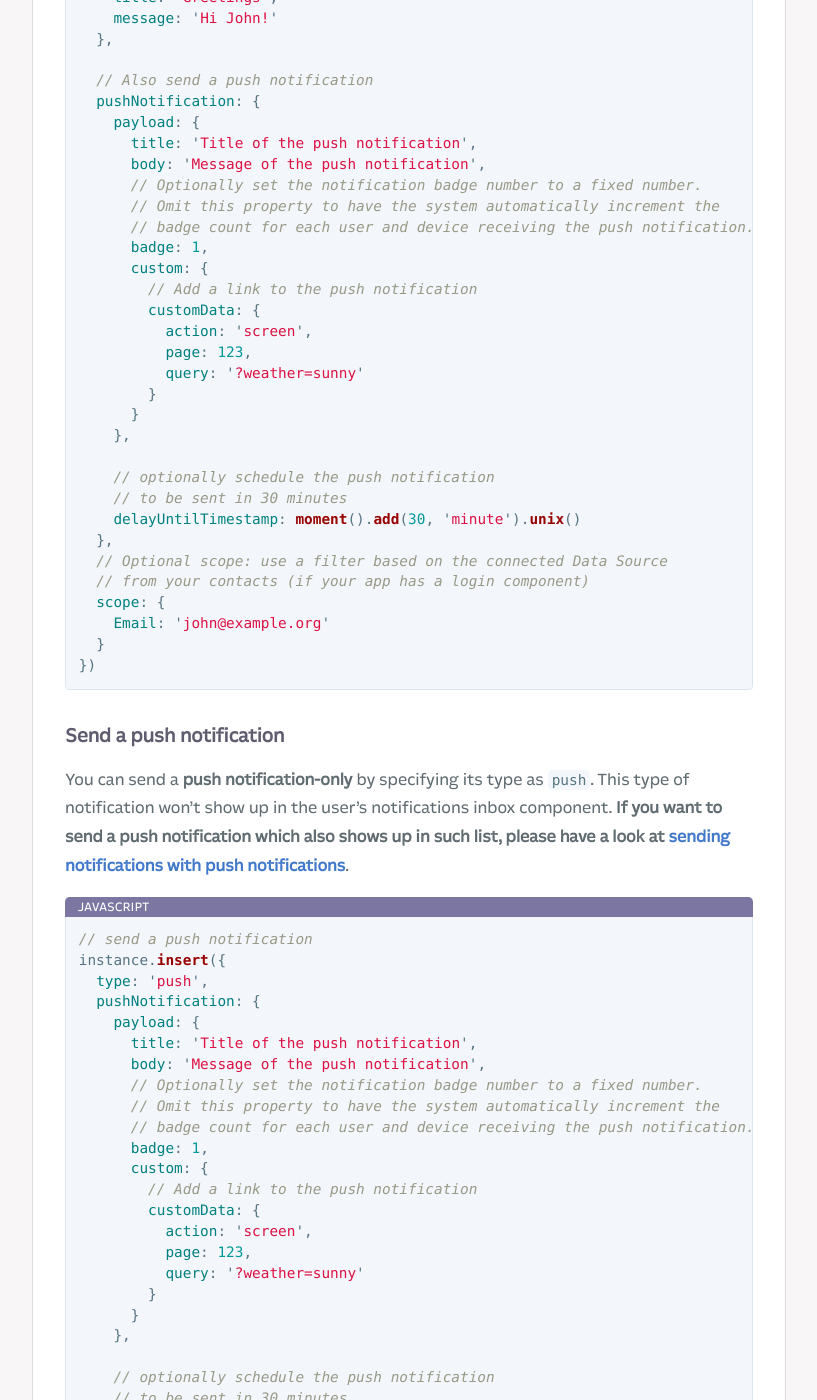
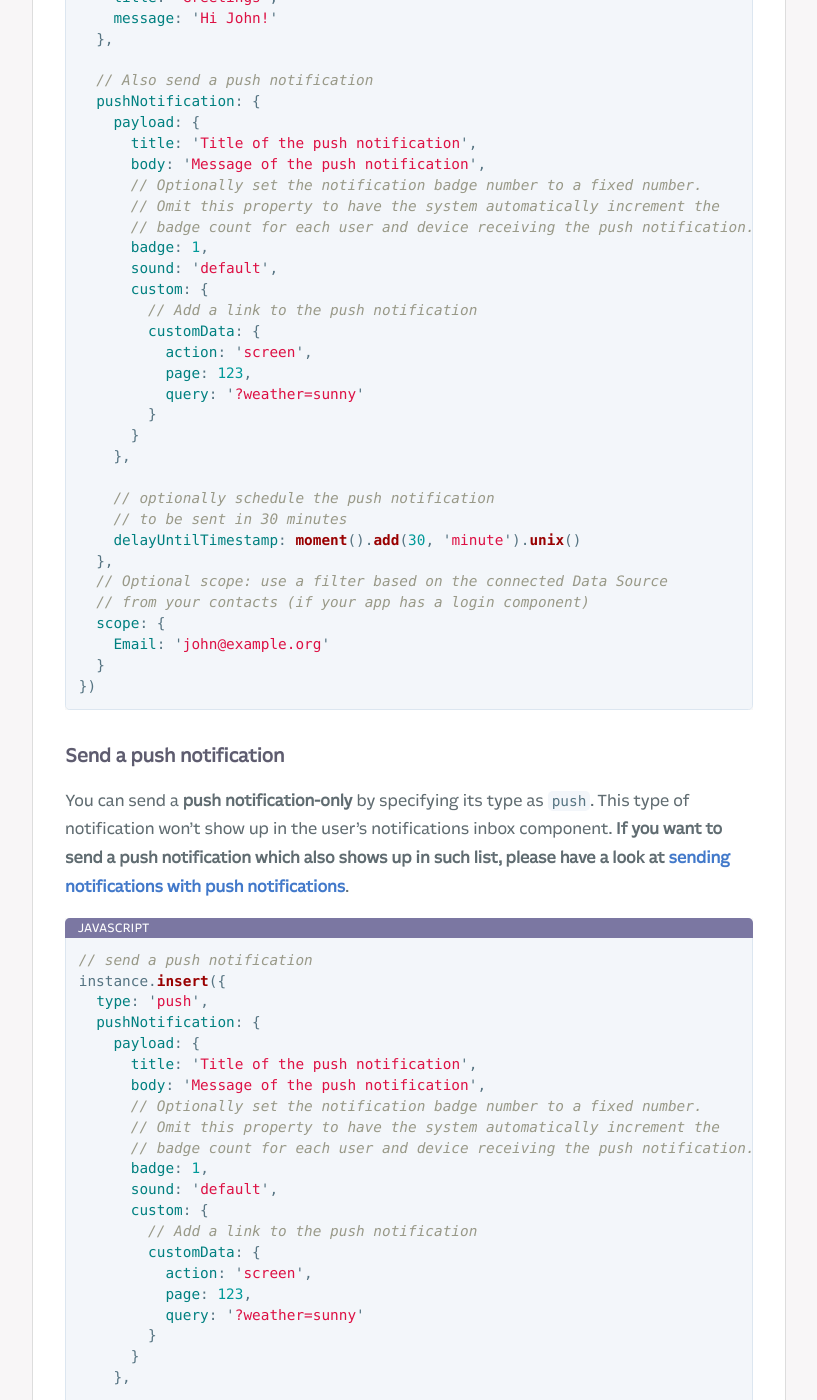
Before and after one commit to Fliplet/fliplet-cli, a Jekyll site: the page built from docs/API/fliplet-notifications.md, in a window 1280 px wide and 1400 px high, scrolled down 4866 px. Shown: the whole window, without its empty margins (254-1071 px from the left). Built offline with Jekyll 4.4.1, drawn with Linux system fonts in a browser that asks for light colours; nearby versions of some CDN libraries; our own code applies the rules of GitHub Pages for plain Markdown files; library files that are not in the unit come from our copies; comment, search, counter and statistics services are not loaded; a style sheet for code colours, icons or effects is not loaded; some of the changed text lies outside the part shown.

Commit message:
added docs for sound on notifications

```diff
--- a/docs/API/fliplet-notifications.md
+++ b/docs/API/fliplet-notifications.md
@@ -183,6 +183,7 @@ instance.insert({
       // Omit this property to have the system automatically increment the
       // badge count for each user and device receiving the push notification.
       badge: 1,
+      sound: 'default',
       custom: {
         // Add a link to the push notification
         customData: {
@@ -221,6 +222,7 @@ instance.insert({
       // Omit this property to have the system automatically increment the
       // badge count for each user and device receiving the push notification.
       badge: 1,
+      sound: 'default',
       custom: {
         // Add a link to the push notification
         customData: {
@@ -258,6 +260,7 @@ instance.batchInsert([
         // Omit this property to have the system automatically increment the
         // badge count for each user and device receiving the push notification.
         badge: 1,
+        sound: 'default',
         custom: {
           // Add a link to the push notification
           customData: {
@@ -288,6 +291,7 @@ instance.batchInsert([
         // Omit this property to have the system automatically increment the
         // badge count for each user and device receiving the push notification.
         badge: 1,
+        sound: 'default',
         custom: {
           // Add a link to the push notification
           customData: {
```
